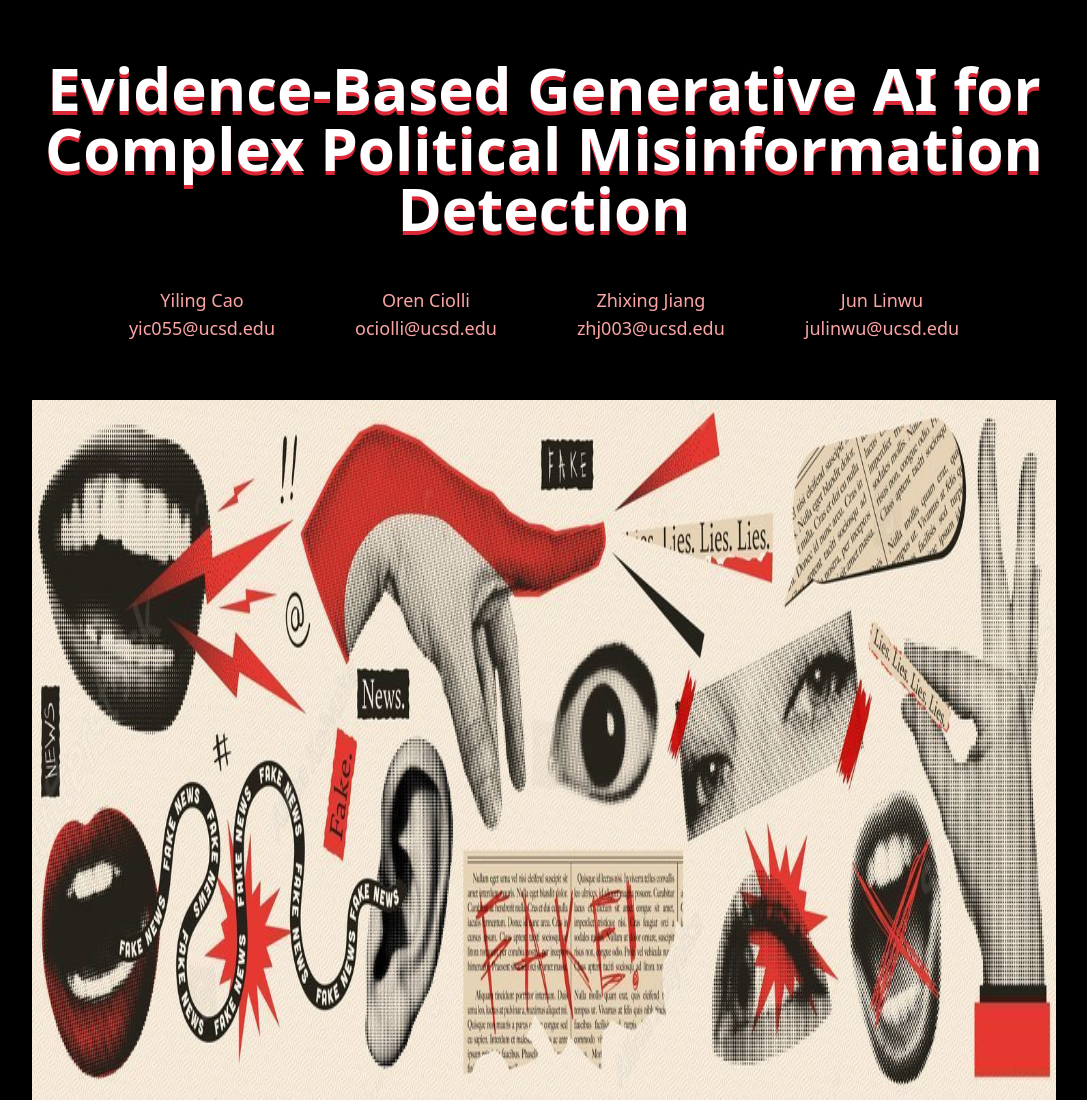
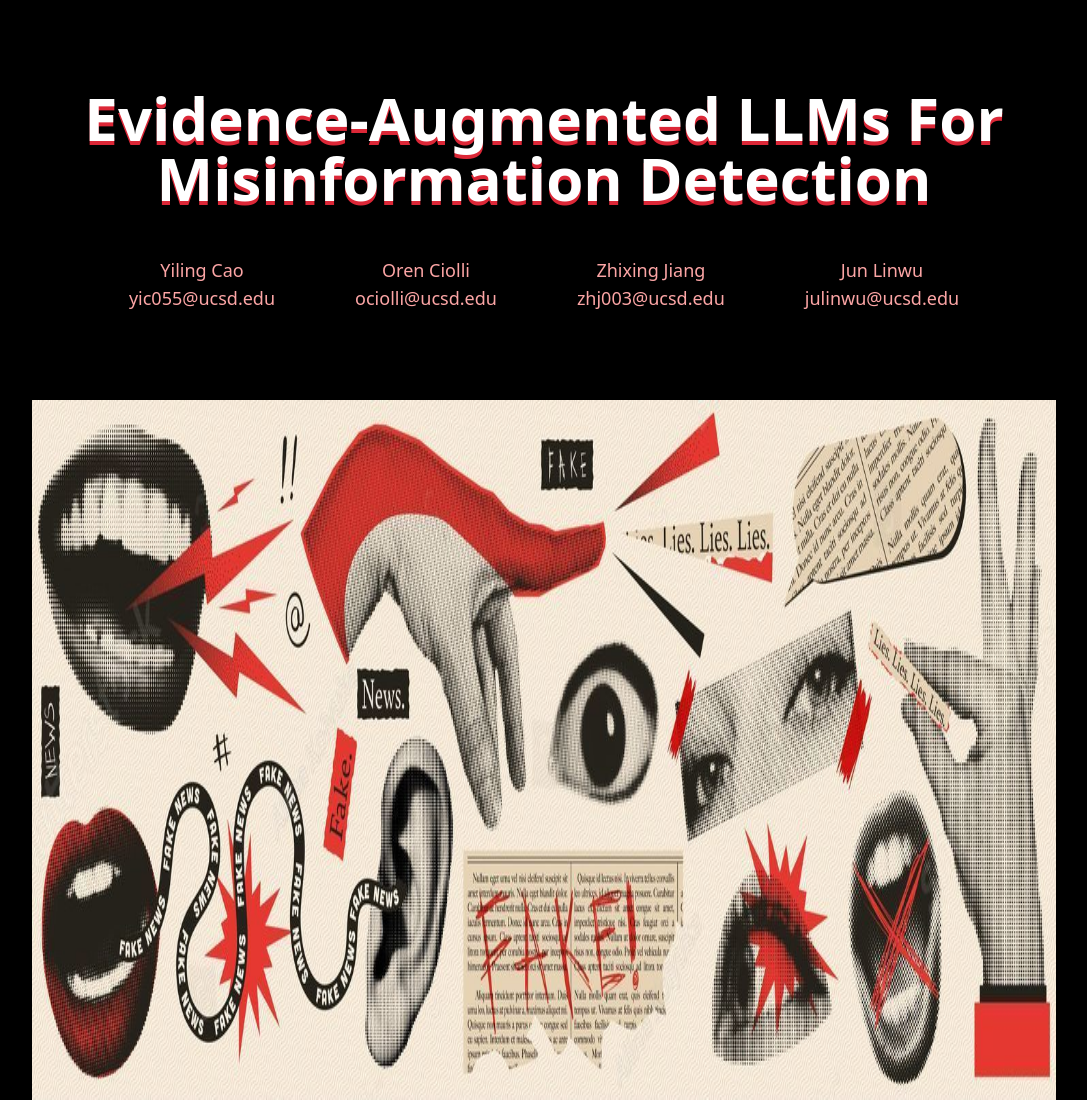
Before and after one commit to seanjiang-0416/DSC-180B-website, a website: page index.html in a window 1280 px wide. Shown: the top 1100 px of the page, without its empty margins (96-1183 px from the left). Drawn offline with Linux system fonts and the light colour scheme.

Commit message:
update title

```diff
--- a/index.html
+++ b/index.html
@@ -2,7 +2,7 @@
 <html class="h-full bg-black">
 
 <head>
-    <title>a09-1</title>
+    <title>Evidence-Augmented LLMs For Misinformation Detection</title>
     <link href="./output.css" rel="stylesheet">
     <link href="./styles.css" rel="stylesheet">
 
@@ -12,9 +12,7 @@
     <div class="grid  px-32">
         <!-- Your content goes here -->
         <div class=" flex flex-1 flex-col items-center justify-center text-6xl text-center h-[50vh]">
-            <h1 class=" text-white text-3xltext-4xl font-bold headerText">Evidence-Based Generative AI for
-                Complex Political
-                Misinformation Detection</h1>
+            <h1 class=" text-white text-3xltext-4xl font-bold headerText">Evidence-Augmented LLMs For Misinformation Detection</h1>
 
             <div class="flex flex-row gap-20 text-red-300 mt-10">
                 <span class="mt-2 text-lg">Yiling Cao </br> yic055@ucsd.edu </span>
```
